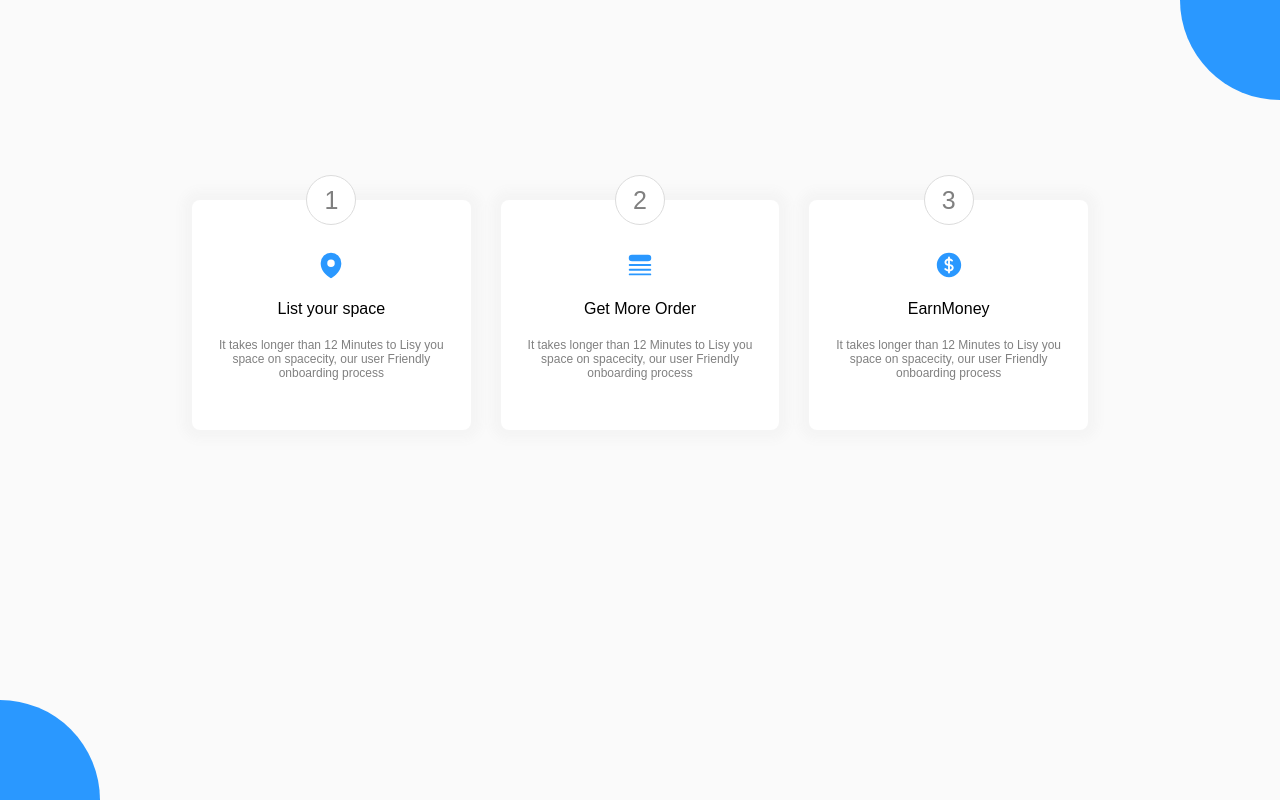
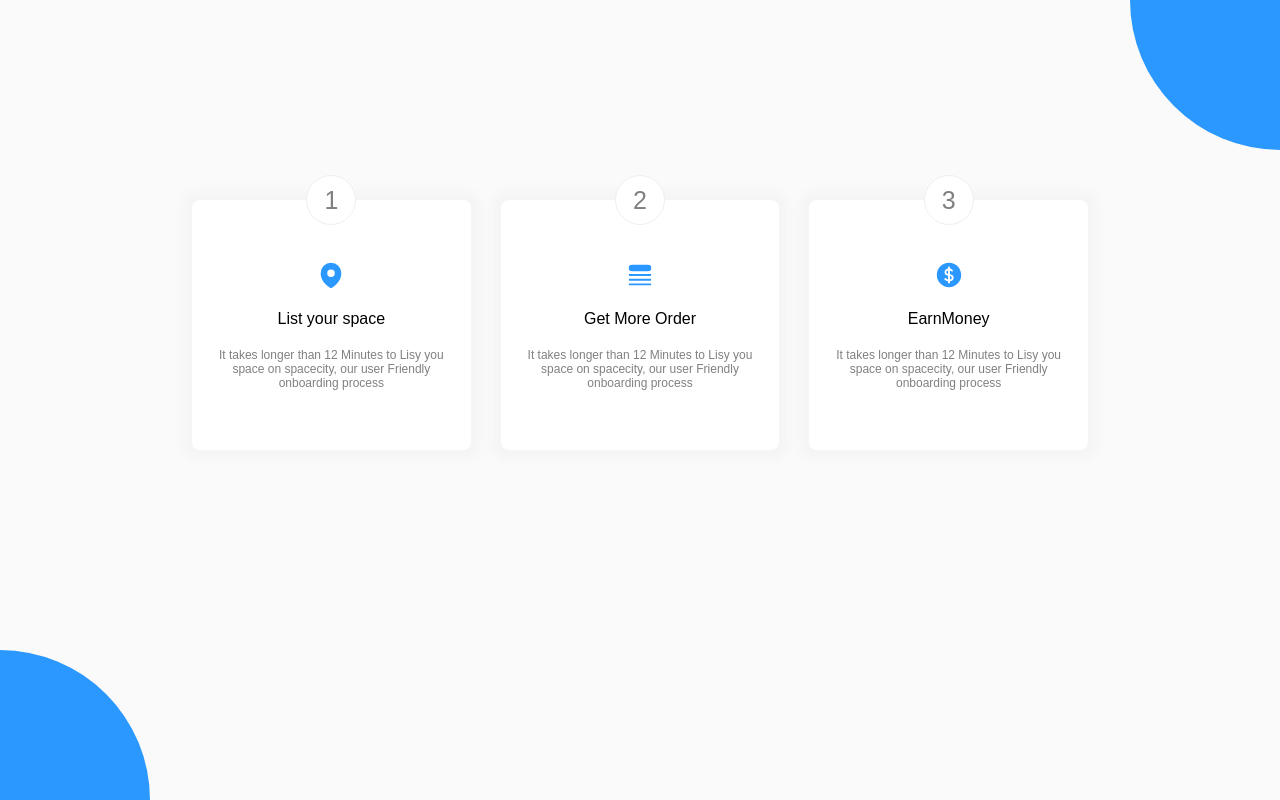
Before and after one commit to nikfarsaber/HW8-maktab81, a plain HTML site: page Answer7.html in a window 1280 px wide. Drawn offline with Linux system fonts and the light colour scheme.

Commit message:
edit pading-block in .box and blue circle redius and circle number color

```diff
--- a/Answer7.css
+++ b/Answer7.css
@@ -11,21 +11,21 @@ body {
 body::after {
   content: "";
   background-color: rgb(42, 152, 255);
-  width: 200px;
-  height: 200px;
+  width: 300px;
+  height: 300px;
   position: fixed;
-  top: -100px;
-  right: -100px;
+  top: -150px;
+  right: -150px;
   border-radius: 50%;
 }
 body::before {
   content: "";
   background-color: rgb(42, 152, 255);
-  width: 200px;
-  height: 200px;
+  width: 300px;
+  height: 300px;
   position: fixed;
-  bottom: -100px;
-  left: -100px;
+  bottom: -150px;
+  left: -150px;
   border-radius: 50%;
 }
 
@@ -48,7 +48,7 @@ svg {
   gap: 20px;
   position: relative;
   background: #fff;
-  padding: 50px 20px;
+  padding: 60px 20px;
   align-items: center;
   box-shadow: 0 0 10px 10px rgb(245, 245, 245);
 }
@@ -64,7 +64,7 @@ svg {
   width: 50px;
   height: 50px;
   border-radius: 50%;
-  border: 1px solid gainsboro;
+  border: 1px solid rgb(239, 239, 239);
   background: #fff;
   text-align: center;
   padding-top: 10px;
```
